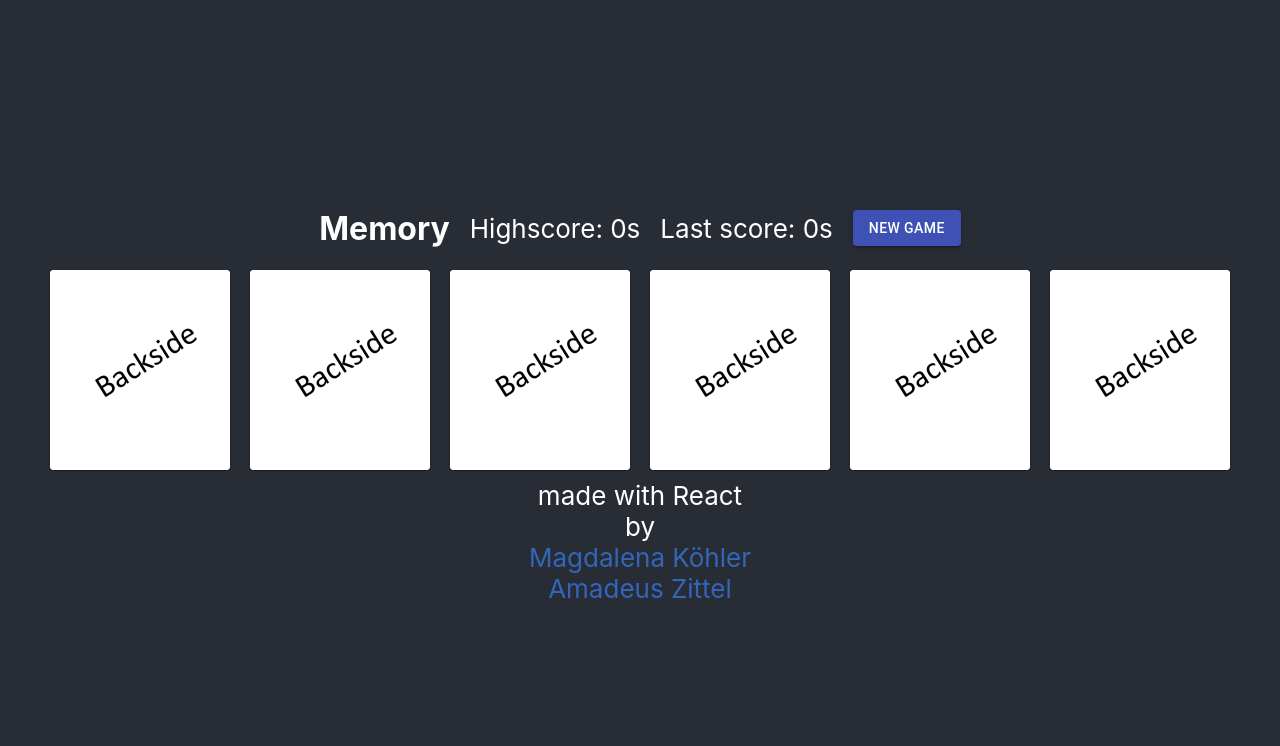
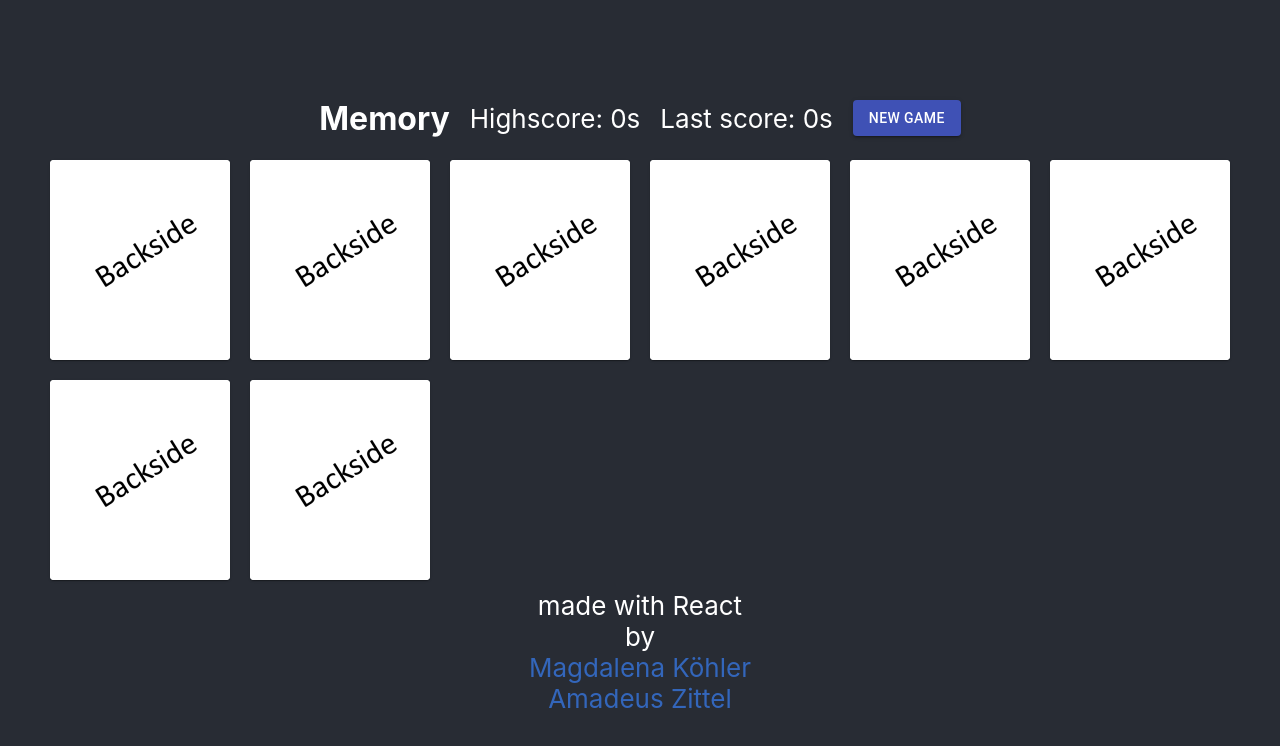
Before and after one commit to LeniKoehler/react-memory, a React (Create React App) app in the folder memo/: page / in a window 1280 px wide. Shown: the top 746 px of the page. Built offline with nearby package versions, Linux system fonts and the light colour scheme.

Commit message:
feat(logos): added knockout logo

```diff
--- a/memo/src/components/MemGame.js
+++ b/memo/src/components/MemGame.js
@@ -1,70 +1,64 @@
-import { useState, useEffect } from 'react';
-import MemCard from './MemCard.js';
-import reactImageLogo from '../img/logo-react.png';
-import angular from '../img/angular.svg';
-import node from '../img/logo-node.png';
+import { useState, useEffect } from "react";
+import MemCard from "./MemCard.js";
+import reactImageLogo from "../img/logo-react.png";
+import angular from "../img/angular.svg";
+import node from "../img/logo-node.png";
+import knockout from "../img/logo-knockout.png";
 
 export default function MemGame(props) {
-    const [refresh, setRefresh] = useState(false)
-    const [game, setGame] = useState([]) //--> ?
+  const [refresh, setRefresh] = useState(false);
+  const [game, setGame] = useState([]); //--> ?
 
-
-    const images = [
-        reactImageLogo,
-        angular,
-        node
-    ]
+  const images = [reactImageLogo, angular, node, knockout];
 
   useEffect(() => {
-
     const newGame = [];
-        for (let i = 0; i < 3; i++) {
-
+    for (let i = 0; i < images.length; i++) {
       const firstCard = {
         id: 2 * i,
         pairFound: false,
         revealed: false,
-                image: images[i]
-            }
+        image: images[i],
+      };
 
       const secondCard = {
         id: 2 * i + 1,
         pairFound: false,
         revealed: false,
-                image: images[i]
-            }
+        image: images[i],
+      };
 
       newGame.push(firstCard);
       newGame.push(secondCard);
-
     }
 
     const shuffledGame = newGame.sort(() => Math.random() - 0.5);
     setGame(shuffledGame);
-
-    }, [])
+  }, []);
   useEffect(() => {
-        const finished = !game.some(card => !card.revealed)
+    const finished = !game.some((card) => !card.revealed);
     if (finished && game.length > 0) {
       setTimeout(() => {
-                let duration = ((new Date().getTime() - props.startTime) / 1000).toFixed(1);
+        let duration = (
+          (new Date().getTime() - props.startTime) /
+          1000
+        ).toFixed(1);
         props.setLastScore(duration);
-                if (parseFloat( duration) < parseFloat(props.score) || props.score === 0) {
+        if (
+          parseFloat(duration) < parseFloat(props.score) ||
+          props.score === 0
+        ) {
           props.setScore(duration);
         }
-            }, 500)
+      }, 500);
     }
-    }, [refresh])
+  }, [refresh]);
 
   return (
     <div className="cardContainer">
       {game.map((card, index) => (
         <div className="card" key={index}>
-                    <MemCard
-                        refresh={refresh}
-                        setRefresh={setRefresh}
-                        status={card}
-                    />
+          <MemCard refresh={refresh} setRefresh={setRefresh} status={card} />
         </div>
       ))}
     </div>
```
Also changed, not shown: memo/src/img/logo-knockout.png (added). Lines whose indentation alone changed are shown as unchanged.
